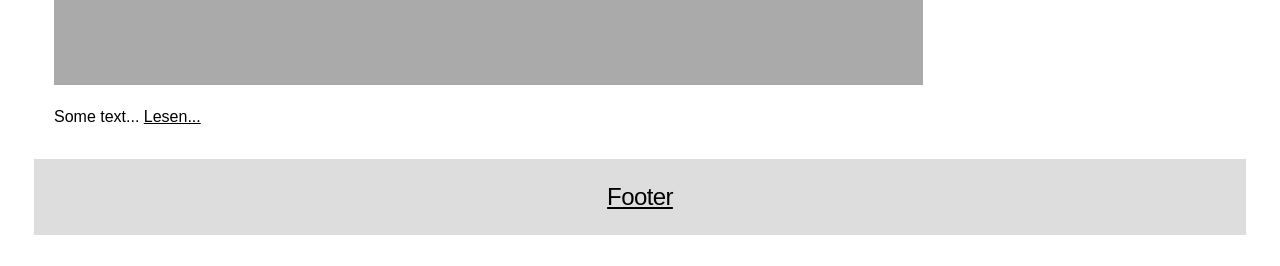
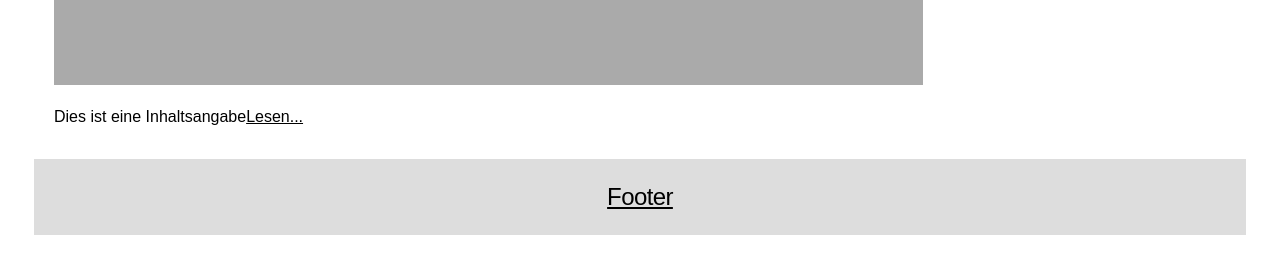
Before and after one commit to rettet-die-stille/rettet-die-stille.github.io, a Jekyll site: the page built from blog.md, in a window 1280 px wide. Shown: the part 814-1080 px from the top of the page. Built offline with Jekyll 4.4.1, drawn with Linux system fonts in a browser that asks for light colours.

Commit message:
Update blog.md

```diff
--- a/blog.md
+++ b/blog.md
@@ -13,6 +13,6 @@ title: Blog
   <h2>{{ post.title }}</h2>
   <h5>Erstellt am: <span>{{ post.date | date_to_string }}</span></h5>
   <div class="fakeimg" style="height:200px;">Image</div>
-  <p>Some text...  <a href="{{ post.url }}" title="{{ post.title }}">Lesen...</a></p>
+  <p>{{post.shorttext}}<a href="{{ post.url }}" title="{{ post.title }}">Lesen...</a></p>
   </div>
 {% endfor %}
```
